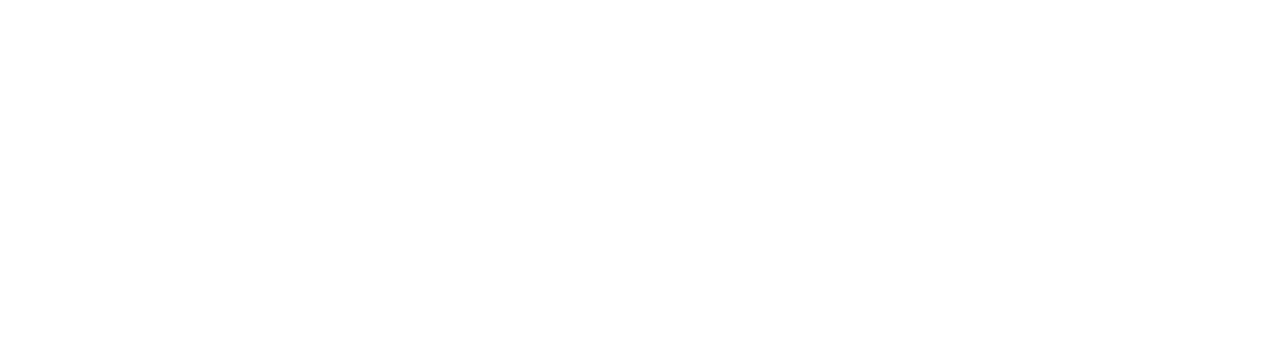
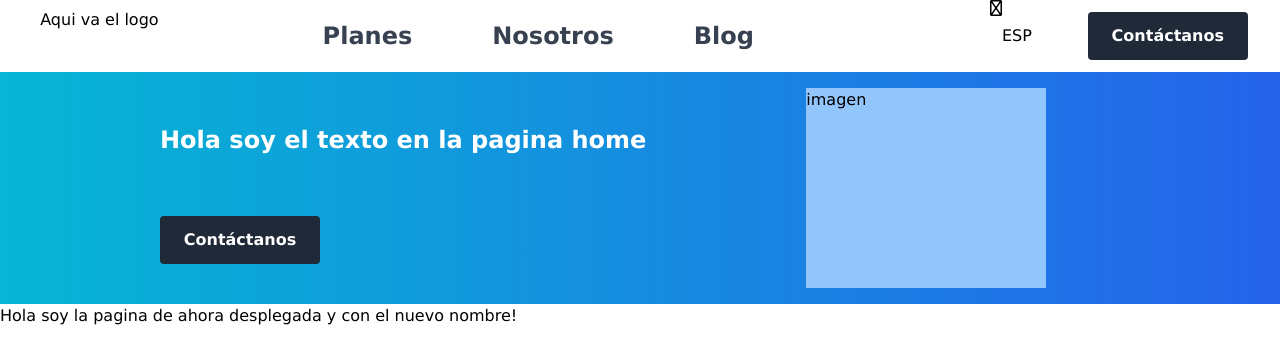
Before and after one commit to CreApps16/CreApps, a React (Create React App) app in the folder creapps/: page / in a window 1280 px wide. Before the commit this address had no page. Shown: the top 364 px of the page. Built offline with nearby package versions, Linux system fonts and the light colour scheme.

Commit message:
cambios barra url

```diff
--- a/creapps/src/App.jsx
+++ b/creapps/src/App.jsx
@@ -10,7 +10,7 @@
   return (
     <BrowserRouter>
       <Routes>
-          <Route path='/home' element={<Home />} />
+          <Route path='/' element={<Home />} />
           <Route path='/planes' element={<Planes />} />
           <Route path='/nosotros' element={<Nosotros />} />
           <Route path='/Blog' element={<Blog />} />
```
